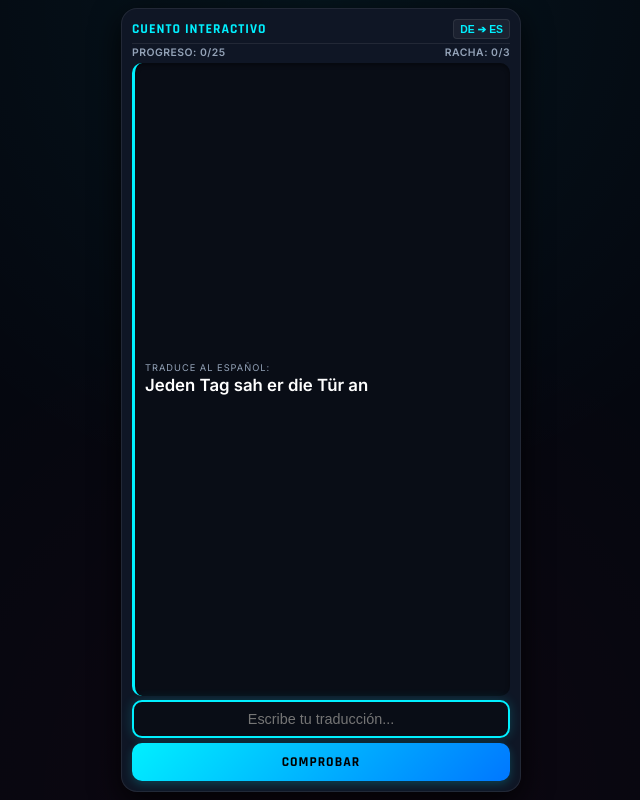
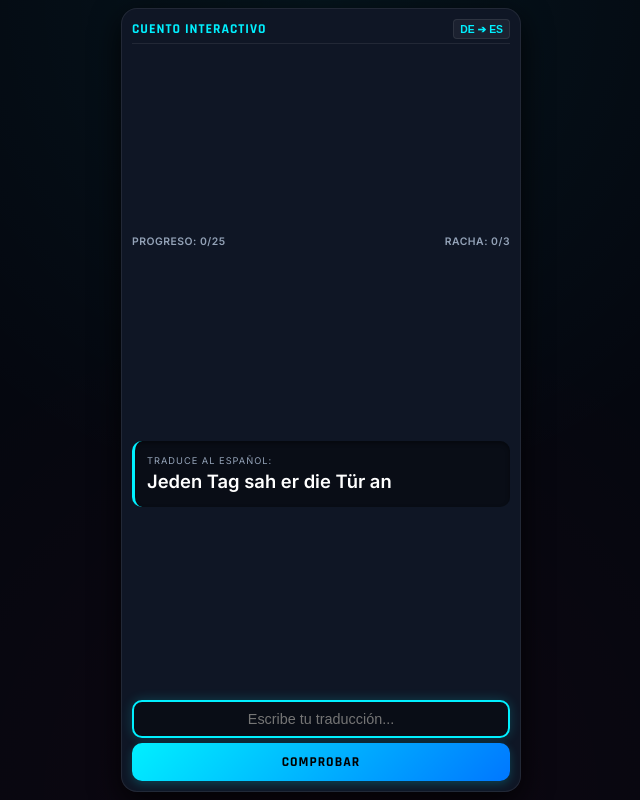
Before and after one commit to Duardus/DEUTSCH-ESPA-OL, a plain HTML site: page index.html in a window 1280 px wide. Both pictures are taken after a click on the button "COMENZAR DESAFÍO ➔". Shown: the whole page, without its empty margins (319-959 px from the left). Drawn offline with nearby package versions, Linux system fonts and the light colour scheme.

Commit message:
Adjust styles for prompt card and related elements

```diff
--- a/index.html
+++ b/index.html
@@ -152,16 +152,15 @@
         .prompt-card {
             background: #090d16;
             border-radius: 10px;
-            padding: 10px;
+            padding: 14px 12px;
             border-left: 3px solid var(--accent);
             box-shadow: inset 0 2px 4px rgba(0,0,0,0.4);
             display: flex;
             flex-direction: column;
-            justify-content: center;
-            flex-grow: 1;
+            justify-content: center; /* Centrado vertical correcto sin espacios muertos */
+            align-items: flex-start;
             margin: 4px 0;
-            overflow: hidden;
-            flex-shrink: 1;
+            flex-shrink: 0; /* Evita que se estire de forma fea */
         }
 
         .prompt-tag {
@@ -169,21 +168,21 @@
             text-transform: uppercase;
             letter-spacing: 1px;
             color: var(--text-muted);
-            margin-bottom: 2px;
+            margin-bottom: 4px;
         }
 
         .target-sentence {
-            font-size: 1.05rem;
+            font-size: 1.15rem;
             font-weight: 700;
             color: #fff;
-            line-height: 1.2;
-            margin-bottom: 2px;
+            line-height: 1.25;
         }
 
         .english-hint {
             font-size: 0.7rem;
             color: var(--text-muted);
             font-style: italic;
+            margin-top: 4px;
             display: none;
         }
 
```
